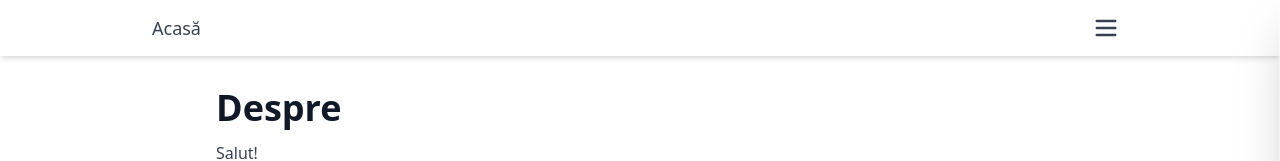
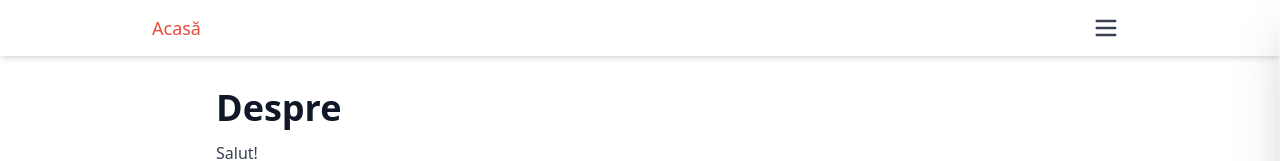
Before and after one commit to psticea/cookingbook, a React (Vite) app: page /cookingbook/about in a window 1280 px wide. Shown: the top 161 px of the page. Built offline with nearby package versions, Linux system fonts and the light colour scheme.

Commit message:
fix home colors on all pages

```diff
--- a/src/components/Header.tsx
+++ b/src/components/Header.tsx
@@ -42,11 +42,7 @@ export const Header: React.FC<HeaderProps> = ({
             <Link
               to="/"
               onClick={handleHomeClick}
-              className={`text-base sm:text-lg font-medium transition-colors duration-200 whitespace-nowrap min-h-[44px] flex items-center px-2 sm:px-0 ${
-                isHomePage
-                  ? 'text-accent-light dark:text-accent-dark'
-                  : 'text-gray-700 dark:text-gray-300 hover:text-accent-light dark:hover:text-accent-dark'
-              }`}
+              className="text-base sm:text-lg font-medium transition-colors duration-200 whitespace-nowrap min-h-[44px] flex items-center px-2 sm:px-0 text-accent-light dark:text-accent-dark hover:opacity-80"
             >
               {getTranslation('home', language)}
             </Link>
```
